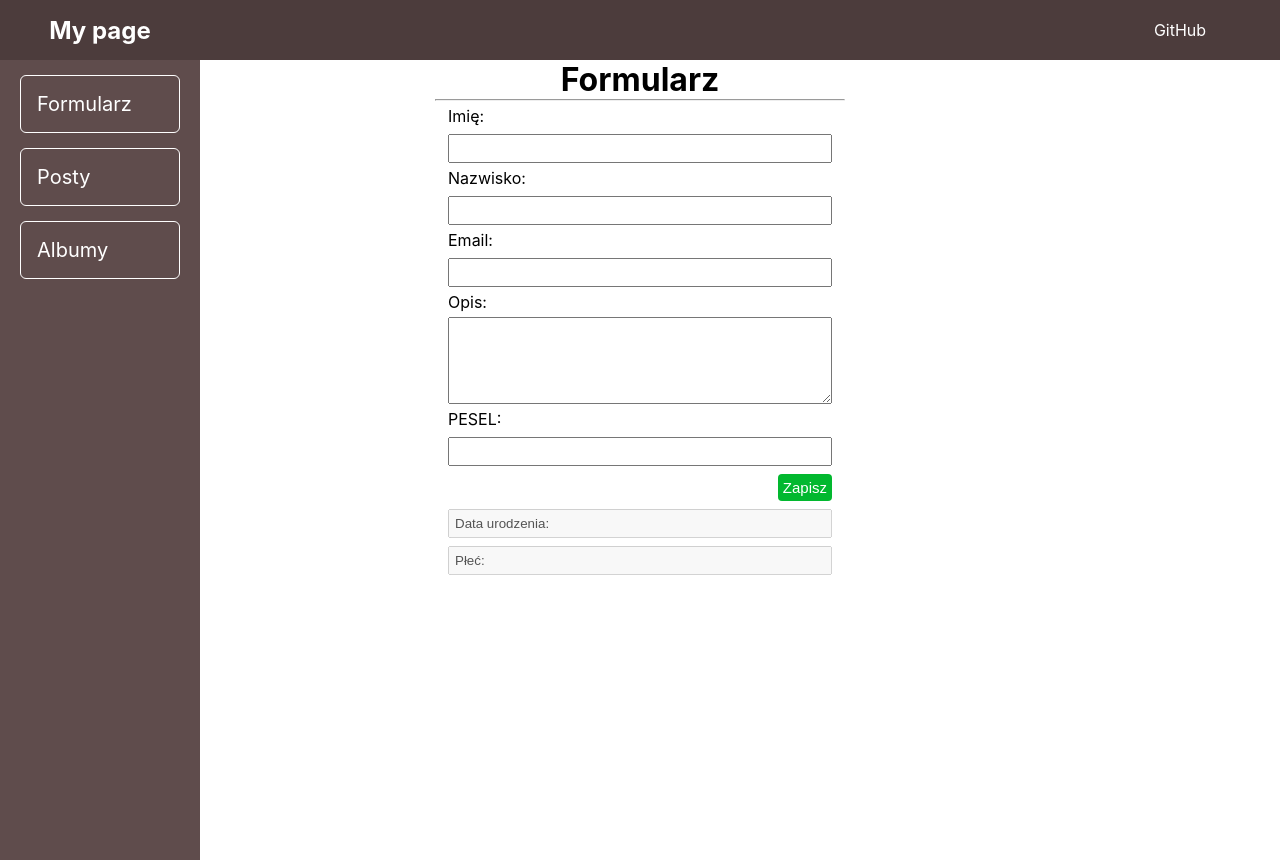
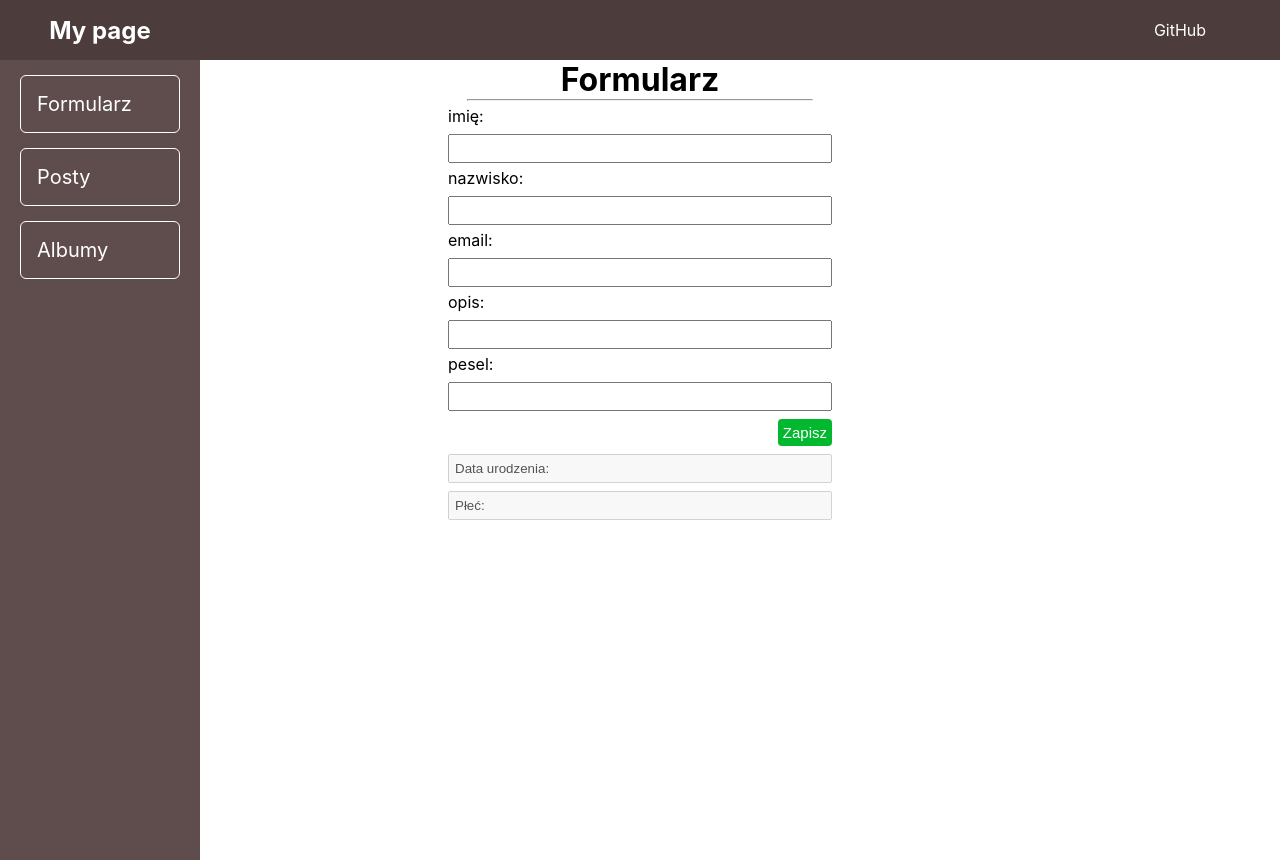
Before and after one commit to Miligro/ATCompVue, a Vue app: page /form in a window 1280 px wide. Built offline with nearby package versions, Linux system fonts and the light colour scheme.

Commit message:
Refactoring FormView

```diff
--- a/src/App.vue
+++ b/src/App.vue
@@ -66,17 +66,42 @@ a {
   color: rgb(255, 255, 255);
 }
 
-.row-end {
+.row-start,
+.row-center,
+.row-end,
+.row-space {
   display: flex;
   flex-direction: row;
-  justify-content: flex-end;
+  justify-content: flex-start;
   align-items: center;
 }
 
+.row-end {
+  justify-content: flex-end;
+}
+
 .row-center {
+  justify-content: center;
+}
+
+.row-space {
+  justify-content: space-between;
+  gap: 10px;
+  width: 100%;
+}
+
+.main {
+  margin-top: 60px;
   display: flex;
-  flex-direction: row;
+  flex-direction: column;
+  align-items: center;
   justify-content: center;
+}
+
+.container {
+  width: 30%;
+  display: flex;
+  flex-direction: column;
   align-items: center;
 }
 
@@ -176,7 +201,7 @@ button {
 
 hr {
   color: black;
-  width: 32%;
+  width: 90%;
 }
 
 .main-page-navs {
--- /dev/null
+++ b/src/components/FormResult.vue
@@ -0,0 +1,40 @@
+<template>
+  <div class="width-100">
+    <div class="row-space">
+      <h3>Imię:</h3>
+      <p>{{ result.firstName }}</p>
+    </div>
+    <div class="row-space">
+      <h3>Nazwisko:</h3>
+      <p>{{ result.lastName }}</p>
+    </div>
+    <div class="row-space">
+      <h3>Email:</h3>
+      <p>{{ result.email }}</p>
+    </div>
+    <div class="row-space">
+      <h3>Opis:</h3>
+      <p>{{ result.description }}</p>
+    </div>
+    <div class="row-space">
+      <h3>PESEL:</h3>
+      <p>{{ result.pesel }}</p>
+    </div>
+  </div>
+</template>
+
+<script>
+export default {
+  props: ["result"],
+};
+</script>
+
+<style scoped>
+.width-100 {
+  display: flex;
+  flex-direction: column;
+  align-items: flex-start;
+  width: 100%;
+  margin-top: 10px;
+}
+</style>
--- a/src/scripts/validation.js
+++ b/src/scripts/validation.js
@@ -1,14 +1,14 @@
 // import { createDialog } from "./alertDialog";
 
 export function validateInputs(toValid) {
-  for (key in toValid) {
+  for (let key in toValid) {
     let el = toValid[key];
-    if (!checkFunction(el.elem, el.regex)) {
+    if (!checkFunction(el.value, el.regex) || !el.value.trim()) {
       //   errorDialog(`Podano niepoprawne ${el.label}!`);
-      return false;
+      return el.label;
     }
   }
-  return true;
+  return "";
 }
 
 export function validatePesel(pesel) {
@@ -53,20 +53,3 @@ export function checkFunction(elemVal, regex) {
   }
   return true;
 }
-
-function errorDialog(msg) {
-  const errorComponents = [
-    {
-      el: "span",
-      attributes: {
-        class: "error-icon",
-      },
-      innerText: "!",
-    },
-    {
-      el: "p",
-      innerText: msg,
-    },
-  ];
-  createDialog(errorComponents);
-}
--- a/src/views/FormView.vue
+++ b/src/views/FormView.vue
@@ -5,7 +5,7 @@
         <span class="error-icon"> ! </span>
       </div>
       <div class="row-center">
-        <h1>{{ msg }}</h1>
+        <h1>Niepoprawne {{ msg }}</h1>
       </div>
       <div class="row-end">
         <button @click="closeAlertDialog">Zamknij</button>
@@ -13,58 +13,21 @@
     </div>
   </alert-dialog>
   <div class="main" id="main">
+    <div class="container">
       <h1>Formularz</h1>
       <hr />
       <form @submit.prevent="onSubmit">
-      <label for="first-name">Imię:</label>
+        <div v-for="el in toValid">
+          <label for="first-name">{{ el.label }}:</label>
           <input
             type="text"
             name="first-name"
-        v-model="firstName"
-        :class="{ errorBorder: invalidFirstName }"
-        @blur="checkFirstName"
+            v-model="el.value"
+            :class="{ errorBorder: el.invalid }"
+            @blur="el.checkFunction"
           />
-      <p class="error-msg" v-if="invalidFirstName">Niepoprawne imię</p>
-
-      <label for="last-name">Nazwisko:</label>
-      <input
-        type="text"
-        name="last-name"
-        v-model="lastName"
-        :class="{ errorBorder: invalidLastName }"
-        @blur="checkLastName"
-      />
-      <p class="error-msg" v-if="invalidLastName">Niepoprawne nazwisko</p>
-
-      <label for="email">Email:</label>
-      <input
-        type="email"
-        name="email"
-        v-model="email"
-        :class="{ errorBorder: invalidEmail }"
-        @blur="checkEmail"
-      />
-      <p class="error-msg" v-if="invalidEmail">Niepoprawny email</p>
-
-      <label for="description">Opis:</label>
-      <textarea
-        name="description"
-        v-model="description"
-        rows="5"
-        :class="{ errorBorder: invalidDescription }"
-        @blur="checkDescription"
-      ></textarea>
-      <p class="error-msg" v-if="invalidDescription">Niepoprawny opis</p>
-
-      <label for="pesel">PESEL:</label>
-      <input
-        type="text"
-        name="pesel"
-        v-model="pesel"
-        :class="{ errorBorder: invaliPesel }"
-        @blur="checkPesel"
-      />
-      <p class="error-msg" v-if="invaliPesel">Niepoprawny pesel</p>
+          <p class="error-msg" v-if="el.invalid">Niepoprawne imię</p>
+        </div>
         <div class="row-end">
           <button>Zapisz</button>
         </div>
@@ -73,49 +36,90 @@
         <input type="text" disabled v-model="dateOfBirth" />
         <input type="text" disabled v-model="gender" />
       </div>
+      <FormResult
+        v-if="result"
+        :result="{
+          firstName: toValid.firstName.value,
+          lastName: toValid.lastName.value,
+          email: toValid.email.value,
+          description: toValid.description.value,
+          pesel: toValid.pesel.value,
+        }"
+      ></FormResult>
+    </div>
   </div>
 </template>
 
 <script>
-import { checkFunction, validatePesel } from "../scripts/validation.js";
+import {
+  checkFunction,
+  validatePesel,
+  validateInputs,
+} from "../scripts/validation.js";
+import FormResult from "../components/FormResult.vue";
 export default {
+  components: {
+    FormResult,
+  },
   data() {
     return {
-      firstName: "",
-      lastName: "",
-      email: "",
-      description: "",
-      pesel: "",
-      invalidFirstName: false,
-      invalidLastName: false,
-      invalidEmail: false,
-      invalidDescription: false,
-      invaliPesel: false,
       dateOfBirth: "Data urodzenia: ",
       gender: "Płeć: ",
       invalidInputAlert: false,
       msg: "",
+      result: false,
+      toValid: {
+        firstName: {
+          label: "imię",
+          value: "",
+          invalid: false,
+          regex: /^[a-zA-Z]+$/,
+          checkFunction: this.checkFirstName,
+        },
+        lastName: {
+          label: "nazwisko",
+          value: "",
+          invalid: false,
+          regex: /^[a-zA-Z]+$/,
+          checkFunction: this.checkLastName,
+        },
+        email: {
+          label: "email",
+          value: "",
+          invalid: false,
+          regex: /^[\w-\.]+@([\w-]+\.)+[\w-]{2,4}$/,
+          checkFunction: this.checkEmail,
+        },
+        description: {
+          label: "opis",
+          value: "",
+          invalid: false,
+          regex: "",
+          checkFunction: this.checkDescription,
+        },
+        pesel: {
+          label: "pesel",
+          value: "",
+          invalid: false,
+          checkFunction: this.checkPesel,
+        },
+      },
     };
   },
-  watch: {
-    firstName() {
-      this.invalidFirstName = !checkFunction(this.firstName, /^[a-zA-Z]+$/);
-    },
-    lastName() {
-      this.invalidLastName = !checkFunction(this.lastName, /^[a-zA-Z]+$/);
-    },
-    email() {
-      this.invalidEmail = !checkFunction(
-        this.email,
-        /^[\w-\.]+@([\w-]+\.)+[\w-]{2,4}$/
+  mounted() {
+    for (let el in this.toValid) {
+      let key = "toValid." + el + ".value";
+      this.$watch(key, () => {
+        if (el !== "pesel") {
+          this.toValid[el].invalid = !checkFunction(
+            this.toValid[el].value,
+            this.toValid[el].regex
           );
-    },
-    description() {
-      this.invalidDescription = !checkFunction(this.description, "");
-    },
-    pesel() {
-      this.invaliPesel = !validatePesel(this.pesel);
-    },
+        } else {
+          this.toValid[el].invalid = !validatePesel(this.toValid[el].value);
+        }
+      });
+    }
   },
   methods: {
     closeAlertDialog() {
@@ -123,102 +127,70 @@ export default {
       this.invalidInputAlert = false;
     },
     checkFirstName() {
-      this.invalidFirstName = !checkFunction(this.firstName, /^[a-zA-Z]+$/);
+      this.toValid.firstName.invalid = !checkFunction(
+        this.toValid.firstName.value,
+        this.toValid.firstName.regex
+      );
     },
     checkLastName() {
-      this.invalidLastName = !checkFunction(this.lastName, /^[a-zA-Z]+$/);
+      this.toValid.lastName.invalid = !checkFunction(
+        this.toValid.lastName.value,
+        this.toValid.lastName.regex
+      );
     },
     checkEmail() {
-      this.invalidEmail = !checkFunction(
-        this.email,
-        /^[\w-\.]+@([\w-]+\.)+[\w-]{2,4}$/
+      this.toValid.email.invalid = !checkFunction(
+        this.toValid.email.value,
+        this.toValid.email.regex
       );
     },
     checkDescription() {
-      this.invalidDescription = !checkFunction(this.description, "");
+      this.toValid.description.invalid = !checkFunction(
+        this.toValid.description.value,
+        this.toValid.description.regex
+      );
     },
     checkPesel() {
-      this.invaliPesel = !validatePesel(this.pesel);
+      this.toValid.pesel.invalid = !validatePesel(this.toValid.pesel.value);
     },
     onSubmit() {
-      if (!this.firstName.trim() || this.invalidFirstName) {
-        console.log("sds");
-        this.msg = "Niepoprawne imie!";
-      } else if (!this.lastName.trim() || this.invalidLastName) {
-        this.msg = "Niepoprawne nazwisko!";
-      } else if (!this.email.trim() || this.invalidEmail) {
-        this.msg = "Niepoprawny email!";
-      } else if (!this.description.trim() || this.invalidDescription) {
-        this.msg = "Niepoprawny opis!";
-      } else if (!this.pesel.trim() || this.invaliPesel) {
-        this.msg = "Niepoprawny pesel!";
-      }
+      this.result = false;
+      this.msg = validateInputs(this.toValid);
       if (this.msg) {
         this.invalidInputAlert = true;
         return;
       }
-
-      const elem = document.getElementById("data");
-      if (elem) {
-        elem.remove();
-      }
-
       this.getPeselData();
       this.appendData();
     },
     getPeselData() {
       this.dateOfBirth = "";
-      const yearTemp = +this.pesel.slice(0, 2);
-      let year = 1900 + yearTemp + Math.floor(+this.pesel[2] / 2) * 100;
-      let month = +this.pesel.slice(2, 4);
+      const yearTemp = +this.toValid.pesel.value.slice(0, 2);
+      let year =
+        1900 + yearTemp + Math.floor(+this.toValid.pesel.value[2] / 2) * 100;
+      let month = +this.toValid.pesel.value.slice(2, 4);
       month = month % 20;
-      const day = this.pesel.slice(4, 6);
+      const day = this.toValid.pesel.value.slice(4, 6);
       this.dateOfBirth = `Data urodzenia: ${day}-${
         month < 10 ? "0" + month : month
       }-${year}`;
 
       this.gender = `Płeć: ${
-        +this.pesel.slice(9, 10) % 2 == 0 ? "Kobieta" : "Mężczyzna"
+        +this.toValid.pesel.value.slice(9, 10) % 2 == 0
+          ? "Kobieta"
+          : "Mężczyzna"
       }`;
     },
     appendData() {
-      const el = document.createElement("div");
-      el.setAttribute("id", "data");
-
-      const firstNameEl = document.createElement("p");
-      firstNameEl.innerText = `Imię: ${this.firstName}`;
-      const lastNameEl = document.createElement("p");
-      lastNameEl.innerText = `Nazwisko: ${this.lastName}`;
-      const emailEl = document.createElement("p");
-      emailEl.innerText = `Email: ${this.email}`;
-      const descriptionEl = document.createElement("p");
-      descriptionEl.innerText = `Opis: ${this.description}`;
-      const peselEl = document.createElement("p");
-      peselEl.innerText = `PESEL: ${this.pesel}`;
-      el.appendChild(firstNameEl);
-      el.appendChild(lastNameEl);
-      el.appendChild(emailEl);
-      el.appendChild(descriptionEl);
-      el.appendChild(peselEl);
-
-      const mainEl = document.getElementById("main");
-      mainEl.appendChild(el);
+      this.result = true;
     },
   },
 };
 </script>
 
 <style scoped>
-.main {
-  margin-top: 60px;
-  display: flex;
-  flex-direction: column;
-  align-items: center;
-  justify-content: center;
-}
-
 form {
-  width: 30%;
+  width: 100%;
 }
 
 label {
@@ -245,7 +217,7 @@ input {
 }
 
 .disabled-inputs {
-  width: 30%;
+  width: 100%;
 }
 
 .error-msg {
```
Lines whose indentation alone changed are shown as unchanged.
